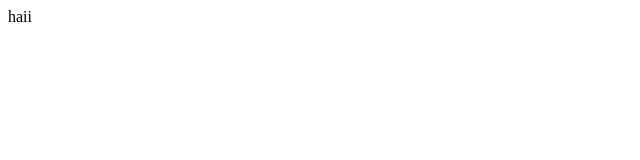
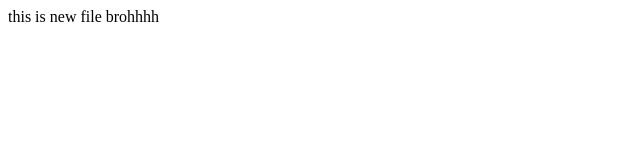
Before and after one commit to fernaldy/latgit, a plain HTML site: page hahahah.html in a window 1280 px wide. Shown: the whole page, without its empty margins (0-640 px from the left). Drawn offline with Linux system fonts and the light colour scheme.

Commit message:
I have changed some codes

```diff
--- a/hahahah.html
+++ b/hahahah.html
@@ -5,6 +5,6 @@
 	</head>
 
 	<body>
-		haii
+		this is new file brohhhh
 	</body>
 </html>
```
